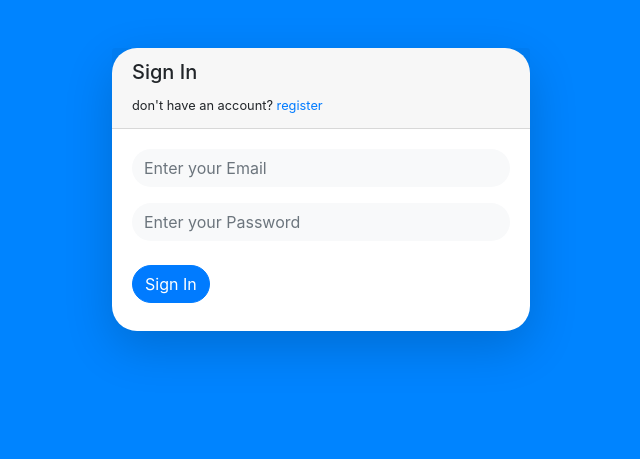
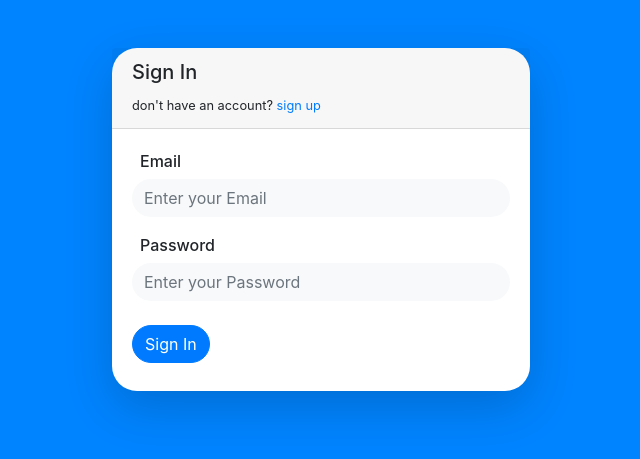
Before and after one commit to Rizwan8909/AJAX-PHP-JS-WEB-Projects, a PHP site: page /signin.php in a window 1280 px wide. Shown: the top 459 px of the page, without its empty margins (319-959 px from the left). Run offline with PHP 8.4, Linux system fonts and the light colour scheme.

Commit message:
Login design final

```diff
--- a/php_chat_app/signin.php
+++ b/php_chat_app/signin.php
@@ -18,15 +18,17 @@
 
             <div class="card-header">
                 <h5>Sign In</h5>
-                <small>don't have an account? <a href="">register</a></small>
+                <small>don't have an account? <a href="signup.php">sign up</a></small>
             </div>
 
             <div class="card-body signin-form">
                 <form method="POST">
                     <div class="form-group">
+                        <label for="email" class="ml-2 mb-0"><h6>Email</h6></label>
                         <input type="text" class="form-control round-border border-0 bg-light" id="email" name="email" placeholder="Enter your Email" aria-describedby="emailHelp" required>
                     </div>
                     <div class="form-group">
+                        <label for="email" class="ml-2 mb-0"><h6>Password</h6></label>
                         <input type="password" class="form-control round-border border-0 bg-light" id="pass" name="pass" placeholder="Enter your Password" required>
                     </div>
 
```
